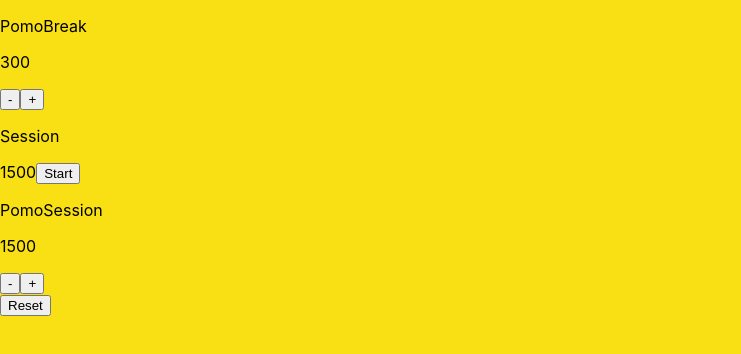
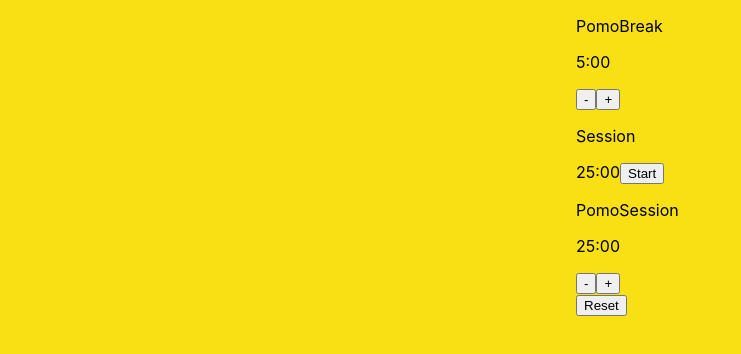
Before and after one commit to victoriadealba/Pomobreak, a React (Create React App) app in the folder client/: page / in a window 1280 px wide. Shown: the top 354 px of the page, without its empty margins (0-741 px from the left). Built offline with nearby package versions, Linux system fonts and the light colour scheme.

Commit message:
clock display

```diff
--- a/client/src/App.css
+++ b/client/src/App.css
@@ -1,3 +1,8 @@
 body {
   background-color: #f9e014;
 }
+
+div {
+  margin: auto auto auto auto;
+  width: 8em;
+}
--- a/client/src/App.js
+++ b/client/src/App.js
@@ -11,6 +11,28 @@ function App () {
   const [intervalLength, setIntervalLength] = useState(null);
   const [timeLeft, setTimeLeft] = useState(sessionLength);
   const [currIntervalType, setCurrIntervalType] = useState('Session');    //For Session or Break, start in session
+
+  //Formatting Clock Display from ss to hr:mm:ss
+  const clockFormat = (seconds) => {
+
+    let clockHours = Math.floor(seconds/3600);
+    let clockMinute = Math.floor((seconds % 3600) / 60);
+    let clockSecond = Math.floor(seconds % 60);
+
+    let res = "";
+
+    //Need to account single digits requiring a leading 0
+      //Display Hrs:MM:SS in that order
+
+
+    if (clockHours > 0) {
+      res += "" + clockHours + ":" + (clockMinute < 10 ? "0" : "");
+    }
+    res += "" + clockMinute + ":" + (clockSecond < 10 ? "0" : "");
+    res += "" + clockSecond;
+
+  return res;
+}
 
   //Change the time left when the session changes
   useEffect(() => {
@@ -87,7 +109,7 @@ function App () {
                       setTimeLeft(sessionLength);
                   }
               })
-          }, 1000);    //<-- SET ME BACK TO 1000 AFTER TESTING
+          }, 100);    //<-- SET ME BACK TO 1000 AFTER TESTING
           setIntervalLength(currIntervalLength);
       }
   }
@@ -112,7 +134,8 @@ function App () {
     <BreakInterval
     breakLength={breakLength}
     reduceBreakOneMinute={reduceBreakOneMinute}
-    increaseBreakOneMinute={increaseBreakOneMinute} />
+    increaseBreakOneMinute={increaseBreakOneMinute}
+    clockFormat={clockFormat} />
 
     <Timer
     sessionLength={sessionLength}
@@ -120,12 +143,14 @@ function App () {
     timerLabel={currIntervalType}
     clickStartStop={clickStartStop}
     timeLeft={timeLeft}
-    startButtonLabel={timerStarted? 'Stop' : 'Start'} />
+    startButtonLabel={timerStarted? 'Stop' : 'Start'}
+    clockFormat={clockFormat} />
 
     <Sessioninterval
     sessionLength={sessionLength}
     reduceSessionOneMinute={reduceSessionOneMinute}
-    increaseSessionOneMinute={increaseSessionOneMinute} />
+    increaseSessionOneMinute={increaseSessionOneMinute}
+    clockFormat={clockFormat} />
 
     <button id="reset-button" onClick={clickReset}>Reset</button>
   </div>
--- a/client/src/components/BreakInterval.js
+++ b/client/src/components/BreakInterval.js
@@ -5,12 +5,13 @@ const Breakinterval = (props) => {
     breakLength,
     increaseBreakOneMinute,
     reduceBreakOneMinute,
+    clockFormat,
   } = props;
 
   return (
     <div>
       <p id="break-label">PomoBreak</p>
-      <p id='break-length'>{breakLength}</p>
+      <p id='break-length'>{clockFormat(breakLength)}</p>
 
       <button id='break-reduce' onClick={reduceBreakOneMinute}>-</button>
       <button id='break-increase' onClick={increaseBreakOneMinute}>+</button>
--- a/client/src/components/SessionInterval.js
+++ b/client/src/components/SessionInterval.js
@@ -5,13 +5,14 @@ const Sessioninterval = (props) => {
     sessionLength,
     reduceSessionOneMinute,
     increaseSessionOneMinute,
+    clockFormat,
   } = props;
 
 
   return (
     <div>
       <p id="session-label">PomoSession</p>
-      <p id='session-length'>{sessionLength}</p>
+      <p id='session-length'>{clockFormat(sessionLength)}</p>
 
       <button id='session-reduce' onClick={reduceSessionOneMinute}>-</button>
       <button id='session-increase' onClick={increaseSessionOneMinute}>+</button>
--- a/client/src/components/Timer.js
+++ b/client/src/components/Timer.js
@@ -6,12 +6,13 @@ const Timer = (props) => {
         clickStartStop,
         startButtonLabel,
         timeLeft,
+        clockFormat,
     } = props;
 
   return (
     <div>
         <p id='timer-label'>{timerLabel}</p>
-        {timeLeft}
+        {clockFormat(timeLeft)}
         <button id='start-stop' onClick={clickStartStop}>
             {startButtonLabel}
         </button>
```
